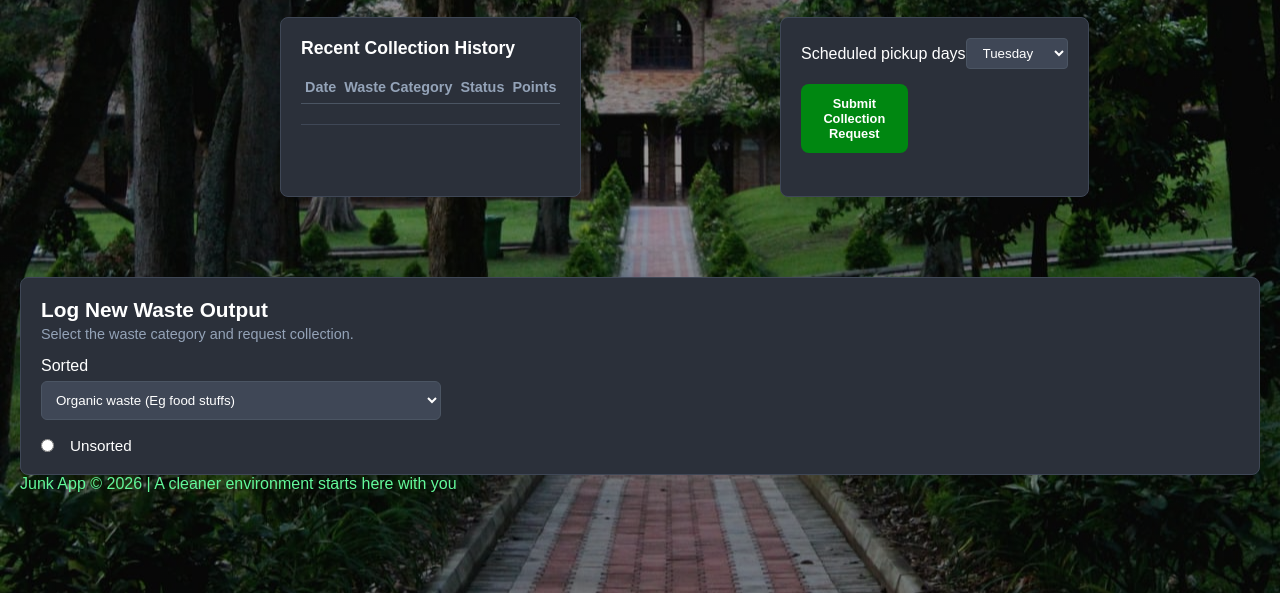
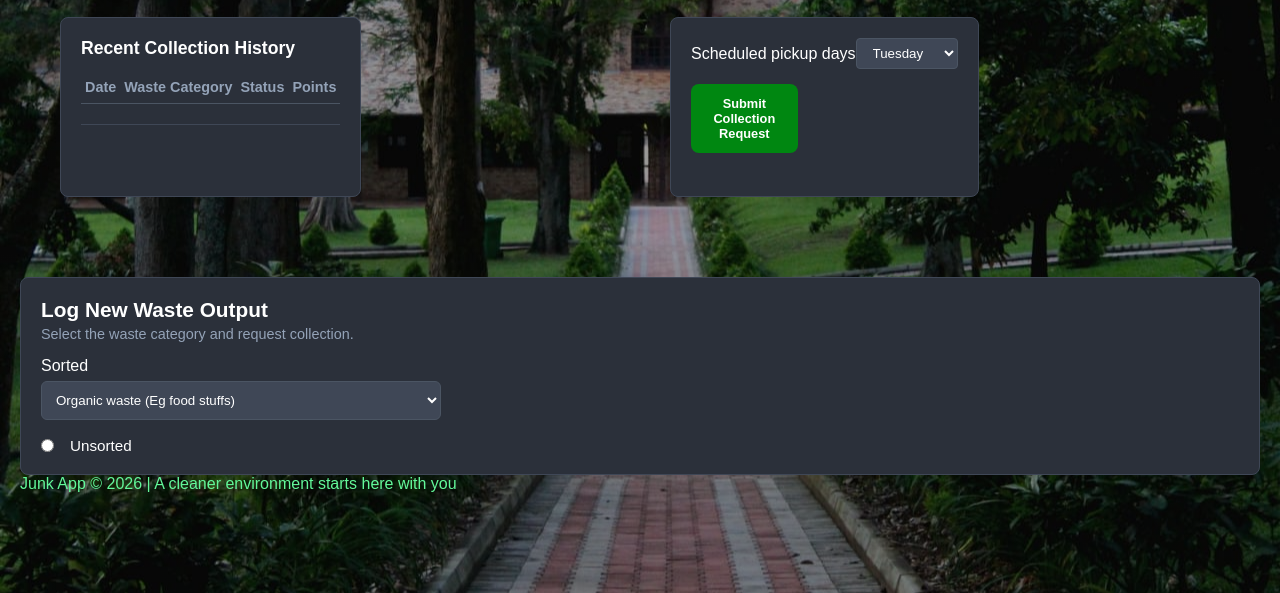
Before and after one commit to jowinz-dev/junk_app.web, a plain HTML site: page waste.html in a window 1280 px wide. Shown: the part 207-800 px from the top of the page. Drawn offline with Linux system fonts and the light colour scheme.

Commit message:
Update waste.css

```diff
--- a/waste.css
+++ b/waste.css
@@ -20,7 +20,7 @@ body {
 
 .dashboard-container {
     display: grid;
-    grid-template-columns:240px 1fr 1fr;
+    grid-template-columns:20px 1fr 1fr;
     grid-template-rows: min-content minmax(220px, auto) min-content min-content;
     gap: 20px;
     max-width: 1400px;
```
